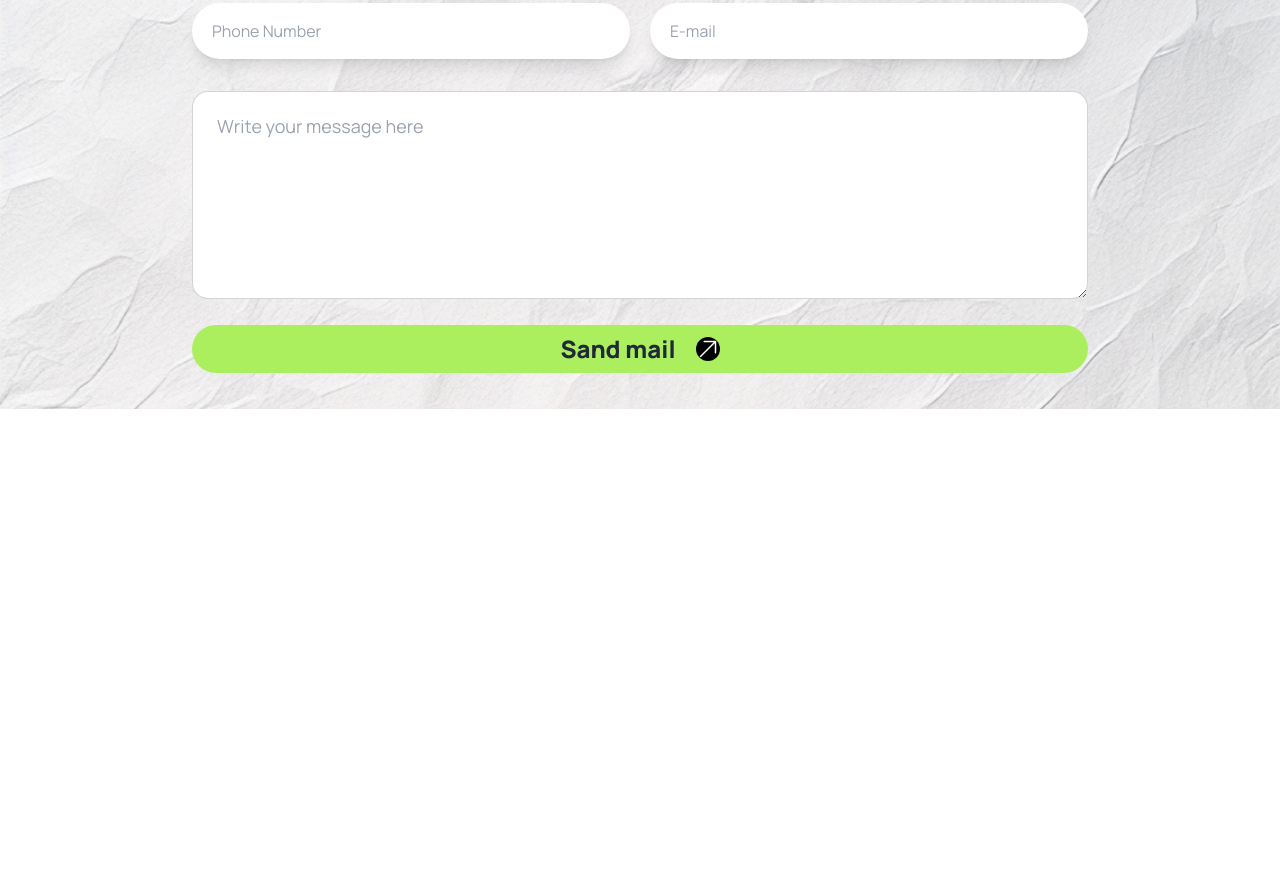
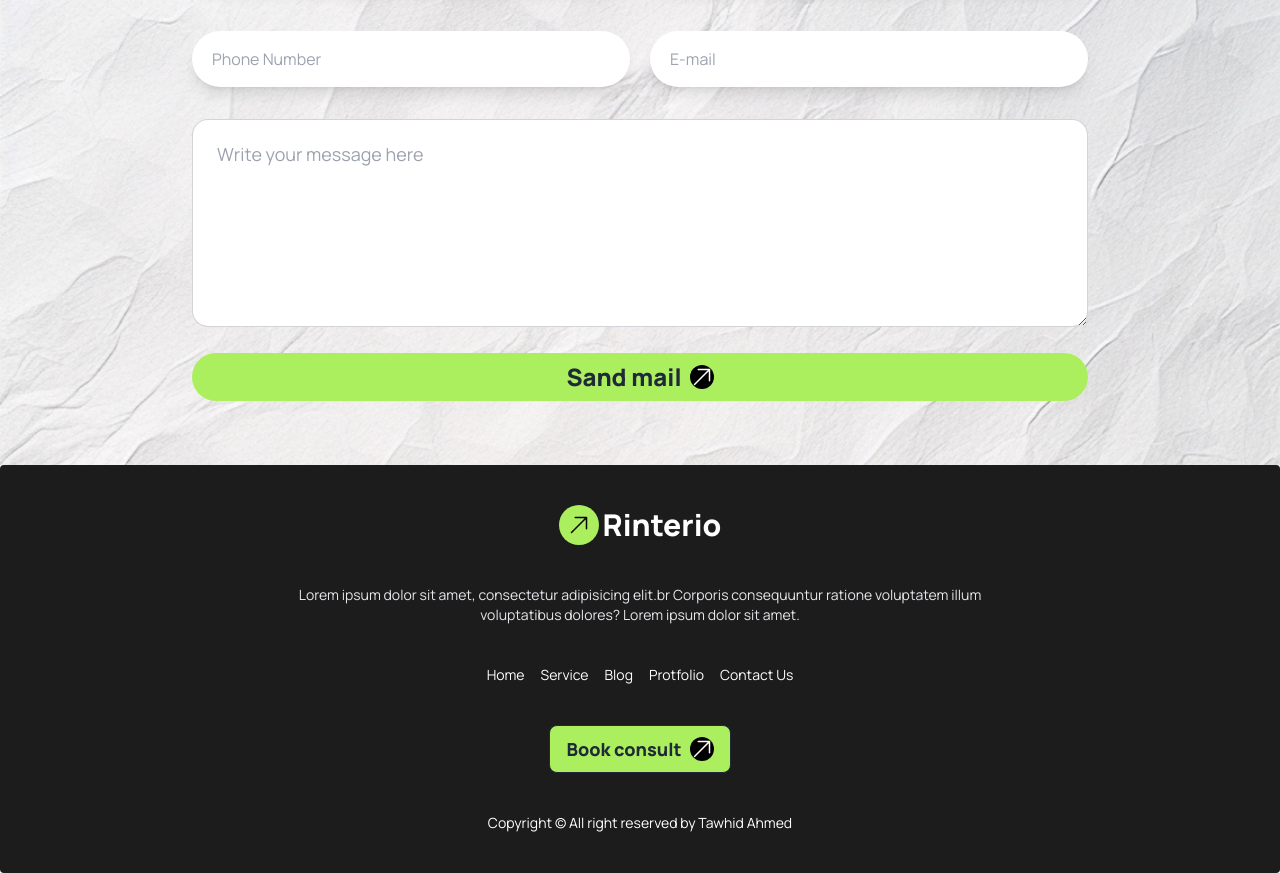
Before and after one commit to shantodeveloper/Assingment-3-website, a plain HTML site: page index.html in a window 1280 px wide. Shown: the part 3354-4227 px from the top of the page. Before the commit the page ends 3875 px from the top, so only its background shows below. Drawn offline with nearby package versions, Linux system fonts and the light colour scheme.

Commit message:
footer section done

```diff
--- a/index.html
+++ b/index.html
@@ -284,7 +284,7 @@
     </section>
 
     <!-- discus form create -->
-    <section class=" mb-28 bg-[url('assets/bg.jpg')] bg-no-repeat bg-cover  py-9">
+    <section class=" bg-[url('assets/bg.jpg')] bg-no-repeat bg-cover  py-16">
       <div class="container mx-auto md:px-16 md:max-w-5xl">
         <div class="flex flex-col justify-center items-center gap-3">
           <button class="flex mx-auto md:mx-0 bg-[#ABEF5F33]  px-3 py-2 rounded-lg "> <span><svg
@@ -320,7 +320,7 @@
               class="textarea textarea-bordered textarea-lg w-full  h-52 rounded-2xl "></textarea>
           </div>
           <div
-            class="col-span-2 bg-[#ABEF5F] text-center p-2 flex justify-center gap-5 items-center text-2xl font-extrabold rounded-full cursor-pointer">
+            class="col-span-2 bg-[#ABEF5F] text-center p-2 flex justify-center gap-2 items-center text-2xl font-extrabold rounded-full cursor-pointer">
             <input class="cursor-pointer" type="button" value="Sand mail">
 
 
@@ -340,6 +340,41 @@
 
 
 
+  <footer class="footer footer-center bg-[#1C1C1C] text-white text-base-content rounded p-10">
+
+    <a class="text-3xl font-extrabold flex gap-1 items-center"> <span class="bg-[#ABEF5F] rounded-full p-2"><svg
+          xmlns="http://www.w3.org/2000/svg" fill="none" viewBox="0 0 24 24" stroke-width="1.5" stroke="currentColor"
+          class="size-6 text-black">
+          <path stroke-linecap="round" stroke-linejoin="round" d="m4.5 19.5 15-15m0 0H8.25m11.25 0v11.25" />
+        </svg>
+      </span> Rinterio</a>
+
+    <div>
+      <p class="text-gray-200">Lorem ipsum dolor sit amet, consectetur adipisicing elit.br Corporis consequuntur ratione
+        voluptatem illum
+        <br>
+        voluptatibus dolores? Lorem ipsum dolor sit amet.
+      </p>
+    </div>
+    <nav class="grid md:grid-flow-col gap-4">
+      <a class="link link-hover">Home</a>
+      <a class="link link-hover">Service</a>
+      <a class="link link-hover">Blog</a>
+      <a class="link link-hover">Protfolio</a>
+      <a class="link link-hover">Contact Us</a>
+    </nav>
+    <nav>
+      <a class="btn btn-outline bg-[#ABEF5F] text-lg font-extrabold"><span>Book consult</span> <svg
+          xmlns="http://www.w3.org/2000/svg" fill="white" viewBox="0 0 24 24" stroke-width="1.5" stroke="currentColor"
+          class="size-6 bg-black  text-white rounded-full ">
+          <path stroke-linecap="round" stroke-linejoin="round" d="m4.5 19.5 15-15m0 0H8.25m11.25 0v11.25" />
+        </svg></a>
+    </nav>
+    <aside>
+      <p>Copyright © All right reserved by Tawhid Ahmed</p>
+    </aside>
+  </footer>
+
 
 </body>
 
```
